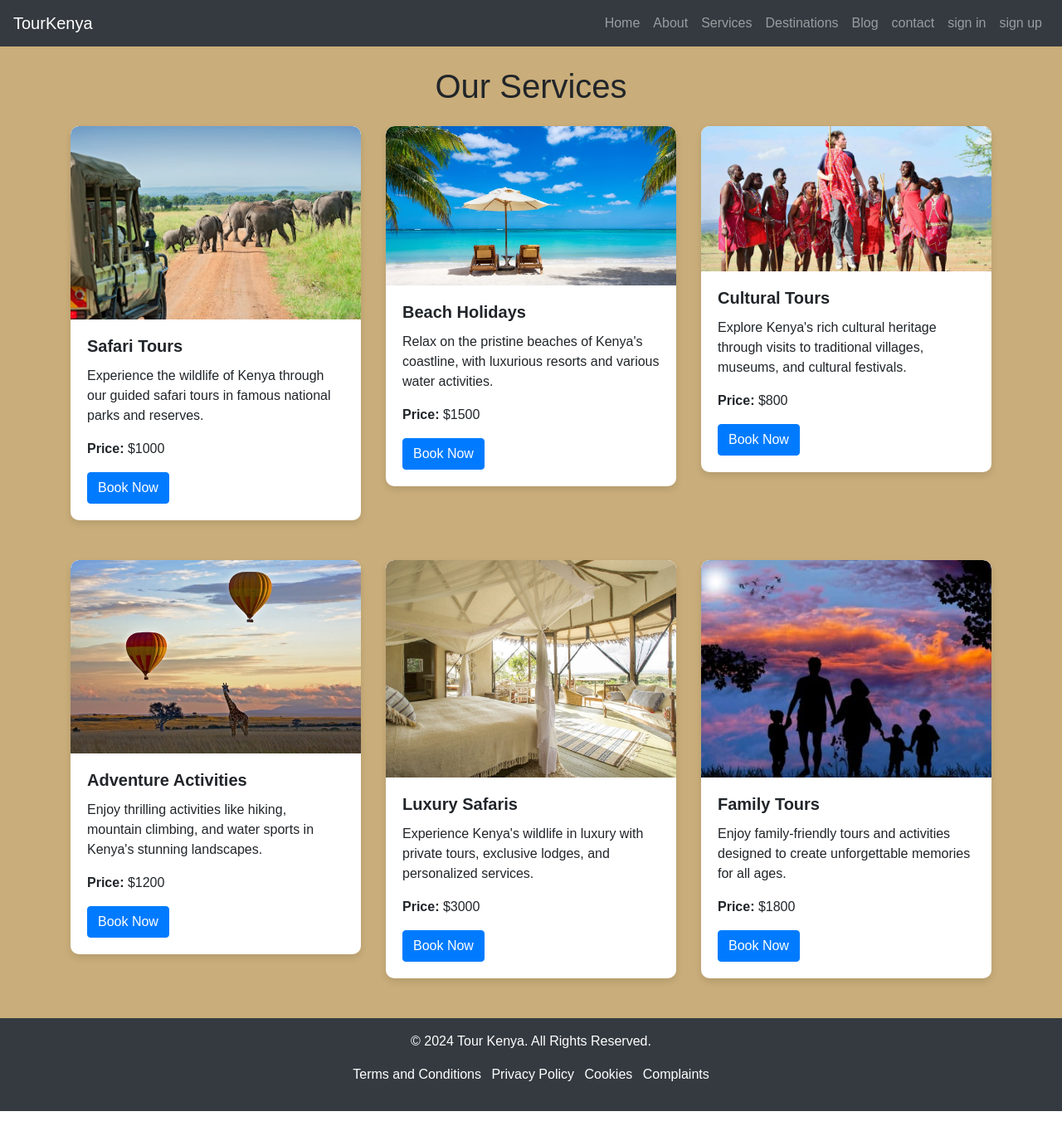
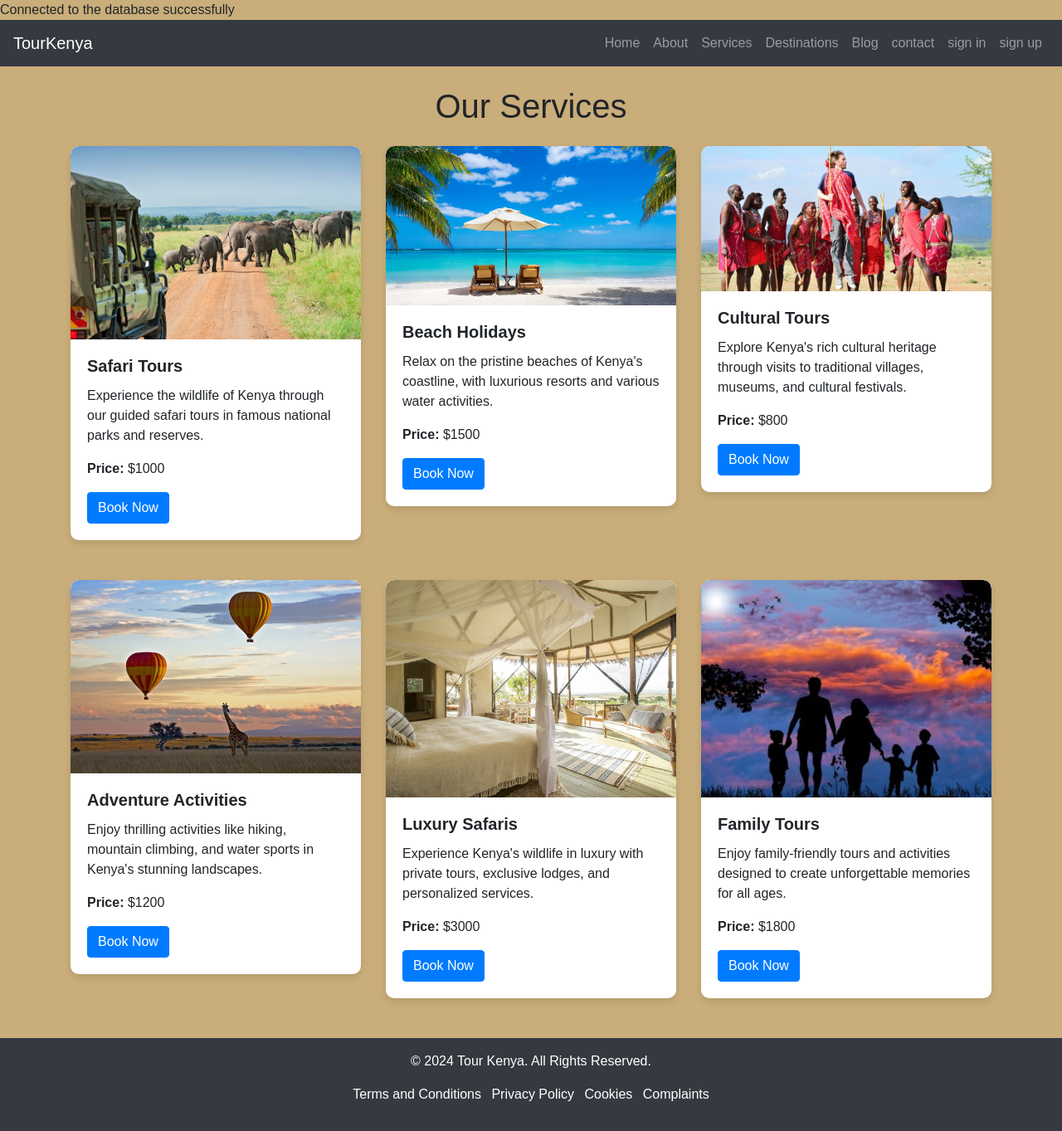
Before and after one commit to Kimuruae/Travel, a PHP site: page /services.php in a window 1280 px wide. Shown: the whole page at 83% size. Before the commit the page ends 1339 px from the top, so only its background shows below. Run offline with PHP 8.4, Linux system fonts and the light colour scheme.

Commit message:
connecting to the database

```diff
--- a/services.php
+++ b/services.php
@@ -1,7 +1,9 @@
 <?php
+require_once("includes/database.php");
 include_once("templates/header.php");
- include_once("templates/nav.php");
- ?>
+include_once("templates/nav.php");
+
+?>
     <!--Main container-->
       <!-- Services Section -->
   <div class="container mt-4">
```
